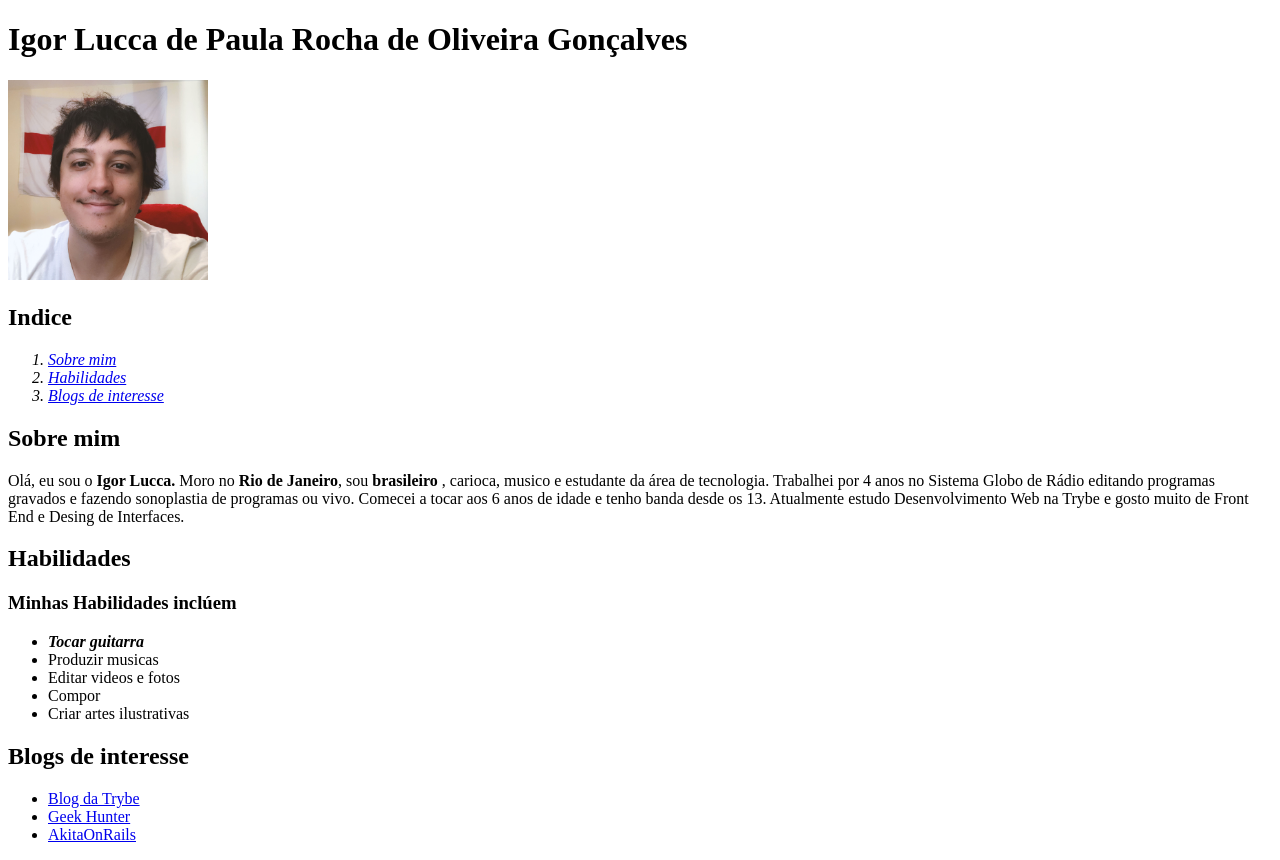
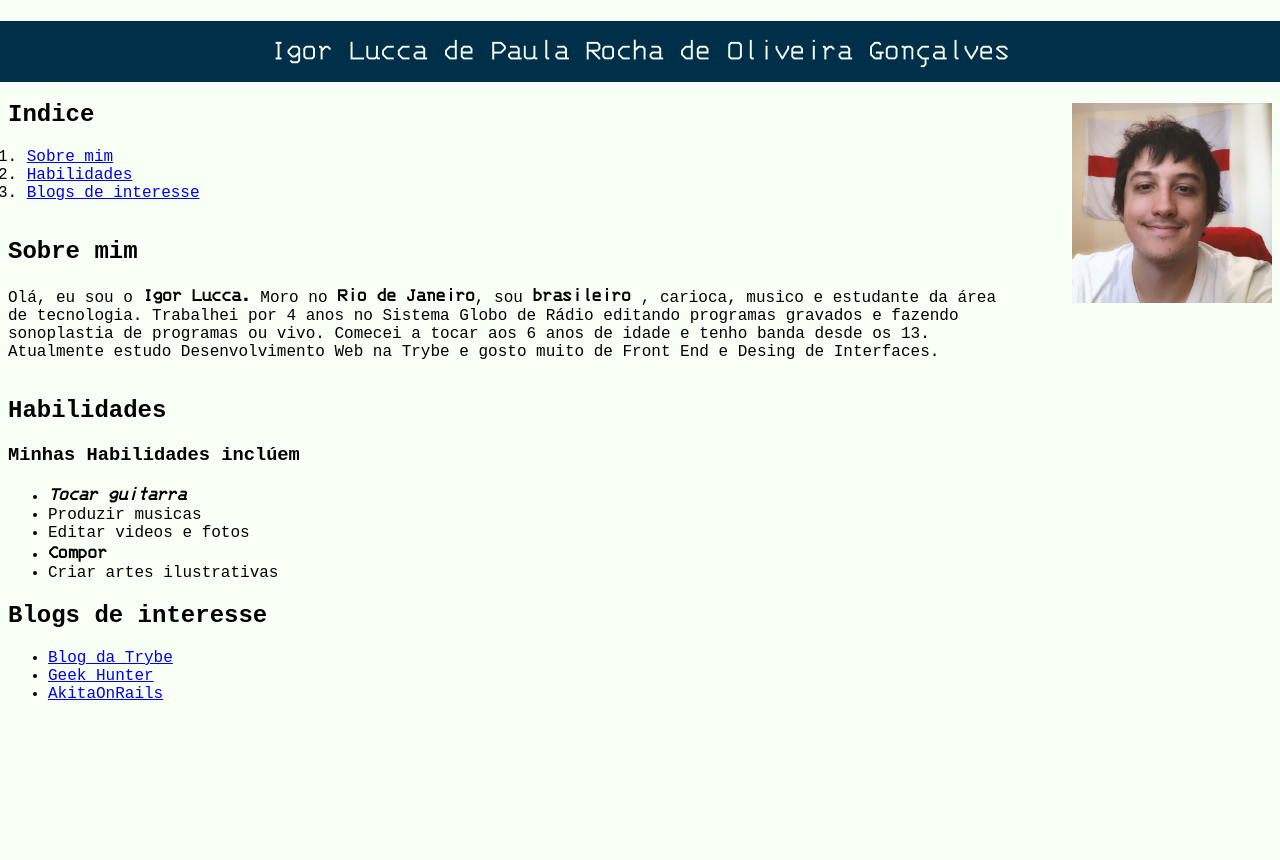
Before and after one commit to igorlucca11/igorlucca11.github.io, a plain HTML site: page index.html in a window 1280 px wide. After the commit the page ends 800 px from the top, so only its background shows below. Drawn offline with Linux system fonts and the light colour scheme.

Commit message:
Atualizando de acordo com o dia 2 do bloco 03

```diff
--- a/index.html
+++ b/index.html
@@ -3,49 +3,59 @@
   <head>
     <meta charset="UTF-8" />
     <title>Igor Lucca | Portifólio</title>
+    <link rel="stylesheet" href="style.css" type="text/css" />
   </head>
   <body>
     <h1>Igor Lucca de Paula Rocha de Oliveira Gonçalves</h1>
+
+    <div id="div2">
+      <h2 id="Indicie">Indice</h2>
+      <ol id="list">
+        <li><a href="#Sobre">Sobre mim</a></li>
+        <li><a href="#Habilidades">Habilidades</a></li>
+        <li><a href="#Blogs de interesse">Blogs de interesse</a></li>
+      </ol>
+    </div>
+    <div id="div1">
       <img
         src="IMG_0751.jpg"
         alt="Minha foto de perfil para portifólio"
         width="200px"
       />
-    <h2>Indice</h2>
-    <ol>
-      <i>
-        <li><a href="Sobre">Sobre mim</a></li>
-        <li><a href="Habilidades">Habilidades</a></li>
-        <li><a href="Blogs de interesse">Blogs de interesse</a></li>
-      </i>
-    </ol>
-    <h2 id="#Sobre">Sobre mim</h2>
-    <p>
-      Olá, eu sou o <strong>Igor Lucca.</strong> Moro no
-      <strong>Rio de Janeiro</strong>, sou <strong>brasileiro </strong>,
-      carioca, musico e estudante da área de tecnologia. Trabalhei por 4 anos no
-      Sistema Globo de Rádio editando programas gravados e fazendo sonoplastia
-      de programas ou vivo. Comecei a tocar aos 6 anos de idade e tenho banda
-      desde os 13. Atualmente estudo Desenvolvimento Web na Trybe e gosto muito
-      de Front End e Desing de Interfaces.
+    </div>
+    <div id="div3">
+      <h2 id="Sobre">Sobre mim</h2>
+      <p id="Desrição">
+        Olá, eu sou o <strong class="Destaque">Igor Lucca.</strong> Moro no
+        <strong class="Destaque">Rio de Janeiro</strong>, sou
+        <strong class="Destaque">brasileiro </strong>, carioca, musico e
+        estudante da área de tecnologia. Trabalhei por 4 anos no Sistema Globo
+        de Rádio editando programas gravados e fazendo sonoplastia de programas
+        ou vivo. Comecei a tocar aos 6 anos de idade e tenho banda desde os 13.
+        Atualmente estudo Desenvolvimento Web na Trybe e gosto muito de Front
+        End e Desing de Interfaces.
       </p>
-    <h2 id="#Habilidades">Habilidades</h2>
+    </div>
+    <div id="div4">
+      <h2 id="Habilidades">Habilidades</h2>
       <h3>Minhas Habilidades inclúem</h3>
       <ul>
         <li>
-        <strong><em>Tocar guitarra</em></strong>
+          <strong class="Destaque"><em>Tocar guitarra</em></strong>
         </li>
         <li>Produzir musicas</li>
         <li>Editar videos e fotos</li>
-      <li>Compor</li>
+        <li><strong class="Destaque">Compor</strong></li>
         <li>Criar artes ilustrativas</li>
       </ul>
-
-    <h2 id="#Blogs de interesse">Blogs de interesse</h2>
+    </div>
+    <div id="div5">
+      <h2 id="Blogs de interesse">Blogs de interesse</h2>
       <ul>
         <li><a href="https://blog.betrybe.com/">Blog da Trybe</a></li>
         <li><a href="https://blog.geekhunter.com.br/">Geek Hunter</a></li>
         <li><a href="https://www.akitaonrails.com/">AkitaOnRails</a></li>
       </ul>
+    </div>
   </body>
 </html>
--- /dev/null
+++ b/style.css
@@ -0,0 +1,12 @@
+@font-face {
+    font-family: IBM;
+    src: url('3270SemiNarrow.ttf');
+}
+h1{color: #F8FFF4; font-family: IBM; font-weight: lighter; background-color: #003049; padding: 1%; margin-left: -1%; margin-right: -1%; text-align: center;}
+body{background-color: #F8FFF4; font-family: 'Courier New', Courier, monospace;}
+#Indicie{margin-top: -1%;}
+#div1{float: right;}
+#div2{float: left;}
+#list{margin-left: -10%; text-align:left;}
+#div3{display: inline-block; width: 80%;}
+.Destaque{font-family: IBM; font-size: 125%;}
```
Also changed, not shown: 3270SemiNarrow.ttf (added), 4 other files. Lines whose indentation alone changed are shown as unchanged.
